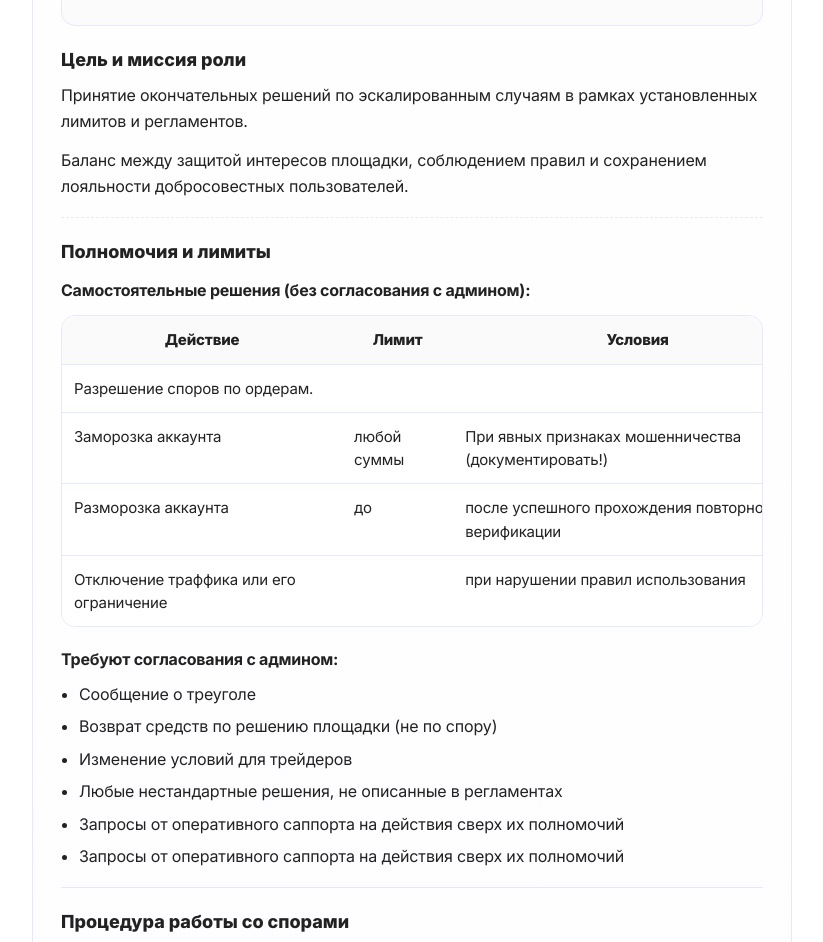
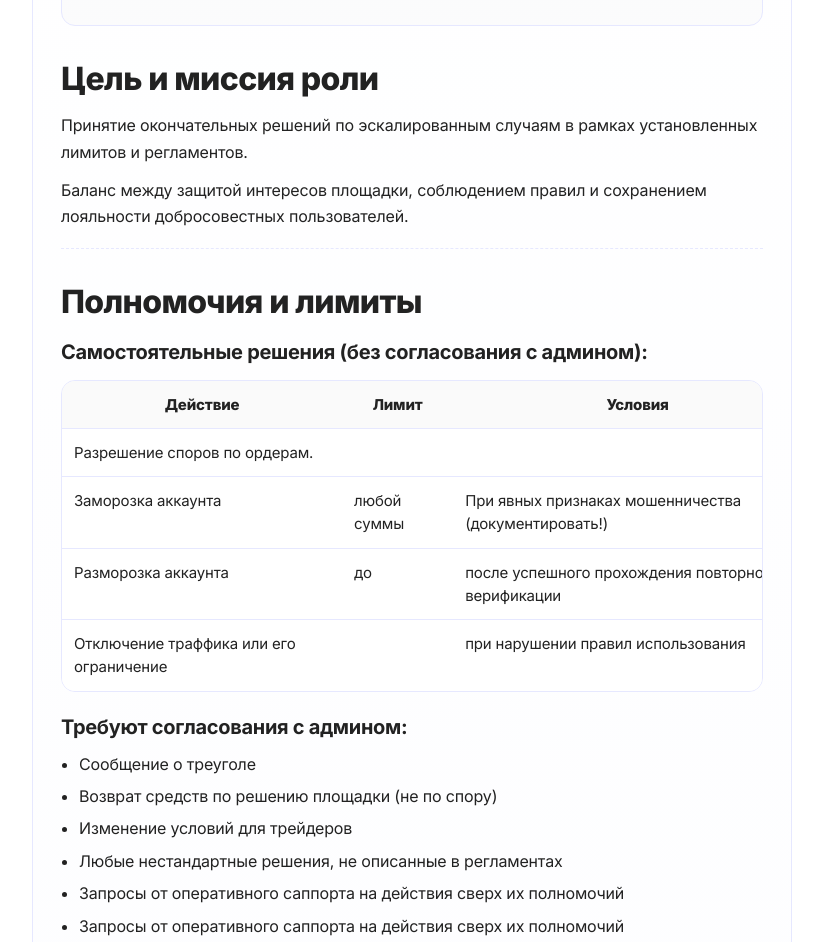
Before and after one commit to glglgk11o-beep/instructions-liberty, a plain HTML site: page index.html in a window 1280 px wide. Shown: the part 955-1897 px from the top of the page, without its empty margins (228-1051 px from the left). Drawn offline with Linux system fonts and the light colour scheme.

Commit message:
Update index.html

```diff
--- a/index.html
+++ b/index.html
@@ -54,18 +54,20 @@
     }
 
     /* Секции: убираем uppercase, чтобы не было CAPSLOCK */
+    /* Главы (как на рефе) */
     .content h2{
-      margin: 22px 0 10px;
-      font-size: 18px;
-      line-height: 1.3;
+      margin: 34px 0 14px;
+      font-size: 32px;      /* было 18px */
+      line-height: 1.18;
       font-weight: 800;
-      text-transform: none; /* было uppercase */
-      letter-spacing: normal; /* было .06em */
+      text-transform: none;
+      letter-spacing: -0.02em;
     }
 
+    /* Подглавы (как на рефе) */
     .content h3{
-      margin: 16px 0 10px;
-      font-size: 16px;
+      margin: 18px 0 10px;
+      font-size: 20px;      /* было 16px */
       line-height: 1.35;
       font-weight: 700;
     }
```
